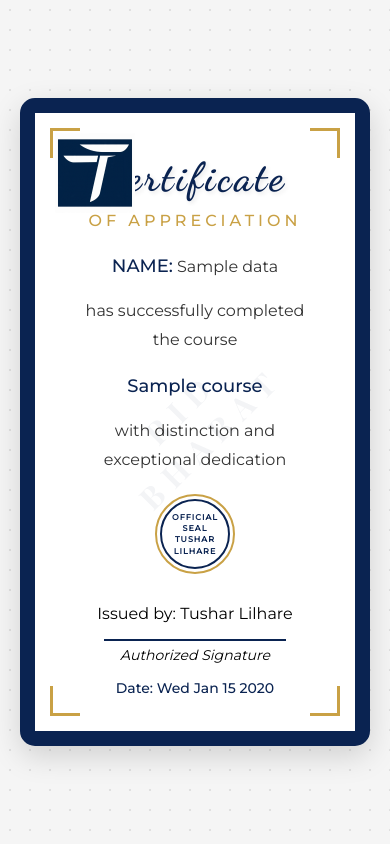
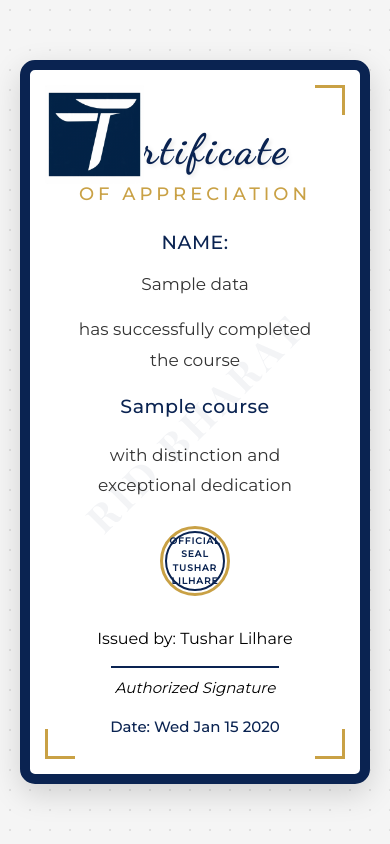
Before and after one commit to tusharlilhare/certificate, a Node server app: template views/certificate.ejs in a window 390 px wide. Run offline with Node 20, Linux system fonts and the light colour scheme; the template is opened without the code that fills it: most values are stand-ins (such as "Sample title", 1, 10 or a date in 2020); some libraries are stand-ins or nearby versions.

Commit message:
Your commit message

```diff
--- a/views/certificate.ejs
+++ b/views/certificate.ejs
@@ -15,11 +15,12 @@
 
     * {
       box-sizing: border-box;
+      margin: 0;
+      padding: 0;
     }
 
     body {
       font-family: 'Montserrat', sans-serif;
-      margin: 0;
       background: var(--bg-color);
       display: flex;
       justify-content: center;
@@ -28,6 +29,7 @@
       background-image: radial-gradient(#e0e0e0 1px, transparent 1px);
       background-size: 20px 20px;
       padding: 20px;
+      line-height: 1.6;
     }
 
     .certificate-container {
@@ -58,30 +60,34 @@
       z-index: 0;
       letter-spacing: 10px;
       max-width: 100%;
+      white-space: nowrap;
     }
 
     .certificate-header {
       margin-top: 20px;
       position: relative;
       z-index: 2;
+      padding: 0 10px;
     }
 
     .certificate-title {
       font-family: 'Dancing Script', cursive;
-      font-size: clamp(40px, 8vw, 72px);
+      font-size: clamp(42px, 8vw, 72px);
       color: var(--primary-color);
       margin: 0;
       text-shadow: 2px 2px 4px rgba(0, 0, 0, 0.1);
       letter-spacing: 3px;
+      line-height: 1.2;
     }
 
     .certificate-subtitle {
-      font-size: clamp(16px, 3vw, 28px);
+      font-size: clamp(18px, 3.2vw, 28px);
       color: var(--accent-color);
-      margin: 10px 0 20px;
+      margin: 8px 0 20px;
       font-weight: 500;
       letter-spacing: 4px;
       text-transform: uppercase;
+      line-height: 1.3;
     }
 
     .logo-top-left {
@@ -95,9 +101,9 @@
     }
 
     .certificate-content {
-      font-size: clamp(16px, 2.5vw, 20px);
+      font-size: clamp(17px, 2.5vw, 20px);
       color: var(--text-color);
-      margin: 20px 10px;
+      margin: 25px 10px;
       line-height: 1.8;
       position: relative;
       z-index: 2;
@@ -105,13 +111,17 @@
     }
 
     .certificate-content p {
-      margin: 15px 0;
+      margin: 18px 0;
+      padding: 0 5px;
     }
 
     .certificate-content strong {
       color: var(--primary-color);
       font-weight: 500;
-      font-size: clamp(18px, 3vw, 24px);
+      font-size: clamp(19px, 3.2vw, 24px);
+      display: block;
+      margin: 8px 0;
+      letter-spacing: 0.5px;
     }
 
     .footer {
@@ -120,7 +130,7 @@
       width: 100%;
       text-align: center;
       z-index: 2;
-      padding: 0 10px;
+      padding: 0 10px 20px;
     }
 
     .signature {
@@ -128,15 +138,15 @@
       width: 70%;
       max-width: 250px;
       border-top: 2px solid var(--primary-color);
-      padding-top: 5px;
+      padding-top: 8px;
       font-style: italic;
-      font-size: clamp(14px, 2.5vw, 18px);
+      font-size: clamp(15px, 2.5vw, 18px);
     }
 
     .date {
       margin-top: 15px;
       color: var(--primary-color);
-      font-size: clamp(14px, 2.5vw, 18px);
+      font-size: clamp(15px, 2.5vw, 18px);
       font-weight: 500;
     }
 
@@ -177,10 +187,10 @@
 
     .seal {
       position: relative;
-      margin: 20px auto;
-      width: 80px;
-      height: 80px;
-      border: 2px solid var(--accent-color);
+      margin: 25px auto;
+      width: clamp(70px, 15vw, 100px);
+      height: clamp(70px, 15vw, 100px);
+      border: 3px solid var(--accent-color);
       border-radius: 50%;
       display: flex;
       justify-content: center;
@@ -190,20 +200,20 @@
     }
 
     .seal-inner {
-      width: 70px;
-      height: 70px;
+      width: clamp(60px, 13vw, 80px);
+      height: clamp(60px, 13vw, 80px);
       border: 2px solid var(--primary-color);
       border-radius: 50%;
       display: flex;
       justify-content: center;
       align-items: center;
-      font-size: clamp(8px, 1.5vw, 12px);
+      font-size: clamp(9px, 1.8vw, 12px);
       font-weight: bold;
       color: var(--primary-color);
       text-transform: uppercase;
       letter-spacing: 1px;
       text-align: center;
-      line-height: 1.4;
+      line-height: 1.5;
       padding: 5px;
     }
 
@@ -269,12 +279,47 @@
       .seal-inner {
         width: 80px;
         height: 80px;
+        font-size: 12px;
       }
 
       .footer {
         position: absolute;
         bottom: 50px;
         left: 0;
+      }
+    }
+
+    @media (max-width: 480px) {
+      .certificate-container {
+        padding: 15px;
+        border-width: 10px;
+      }
+
+      .certificate-header {
+        margin-top: 40px;
+      }
+
+      .certificate-content {
+        margin: 20px 5px;
+      }
+
+      .certificate-content p {
+        margin: 15px 0;
+      }
+
+      .logo-top-left {
+        top: 15px;
+        left: 15px;
+        width: 30%;
+      }
+
+      .certificate-container::before {
+        font-size: 10vw;
+        letter-spacing: 5px;
+      }
+
+      .signature {
+        width: 60%;
       }
     }
 
```
